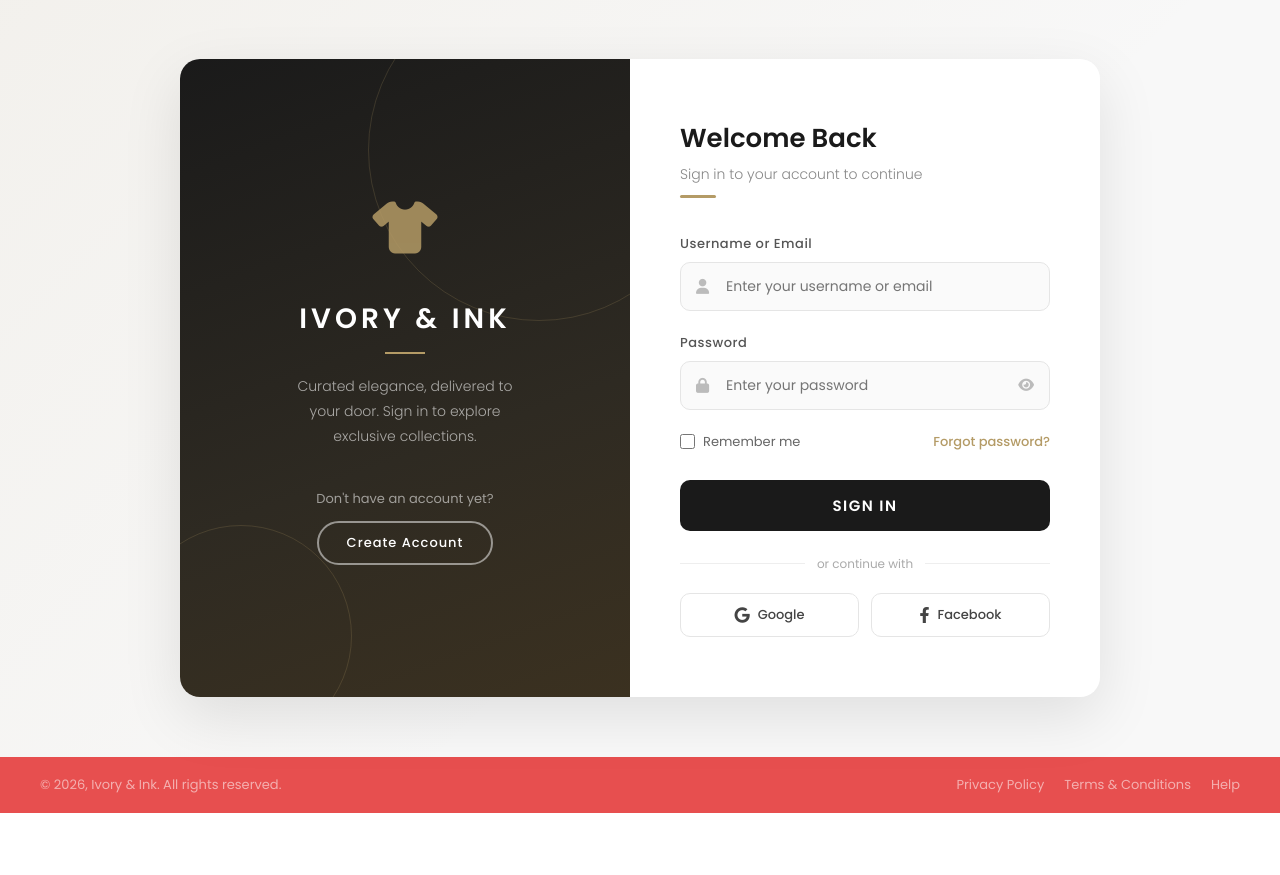
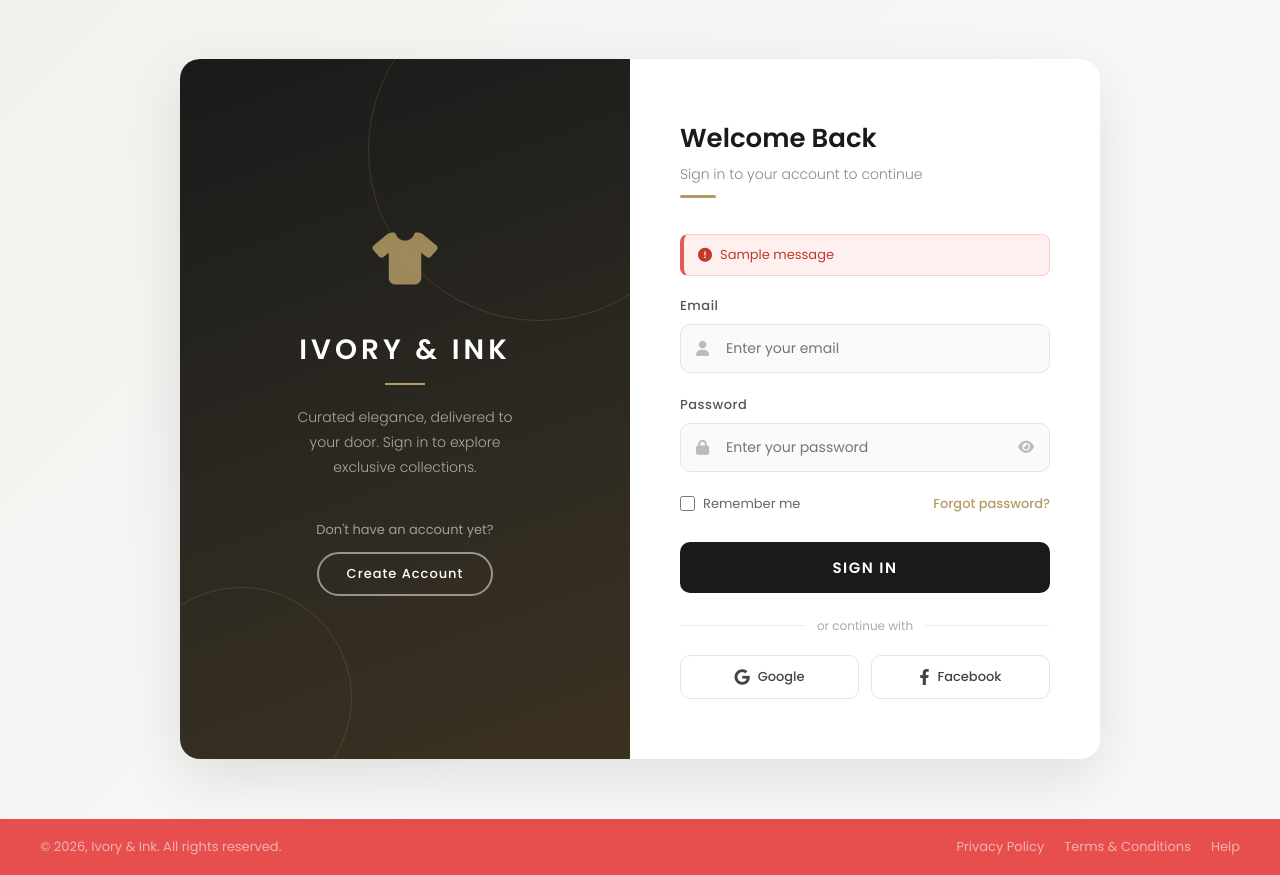
Before and after one commit to ananyast81/Ivory-And-Ink, a Flask app: page /login in a window 1280 px wide. Shown: the part 268-1143 px from the top of the page. Before the commit the page ends 1081 px from the top, so only its background shows below. Run offline with Flask 3, Linux system fonts and the light colour scheme; one stand-in notice (Sample message) is shown.

Commit message:
Updated login page

```diff
--- a/templates/login.html
+++ b/templates/login.html
@@ -58,8 +58,6 @@
             height: auto;
         }
 
-
-
         /* ── MAIN LOGIN AREA ── */
         main {
             flex: 1;
@@ -67,7 +65,6 @@
             align-items: center;
             justify-content: center;
             padding: 60px 20px;
-            /* subtle banner-like background */
             background:
                 linear-gradient(135deg, rgba(180,155,102,0.08) 0%, transparent 60%),
                 var(--light-bg);
@@ -98,7 +95,6 @@
             overflow: hidden;
         }
 
-        /* decorative rings */
         .login-panel-left::before,
         .login-panel-left::after {
             content: "";
@@ -219,6 +215,25 @@
             margin-top: 10px;
         }
 
+        /* FLASH MESSAGES */
+        .flash-message {
+            background: #fff0f0;
+            border: 1px solid #ffcccc;
+            border-left: 4px solid #e05c5c;
+            border-radius: 8px;
+            padding: 10px 14px;
+            font-size: 13px;
+            color: #c0392b;
+            margin-bottom: 20px;
+            display: flex;
+            align-items: center;
+            gap: 8px;
+        }
+
+        .flash-message i {
+            font-size: 14px;
+        }
+
         /* INPUT GROUPS */
         .input-group {
             margin-bottom: 22px;
@@ -253,6 +268,11 @@
             font-family: 'Poppins', sans-serif;
         }
 
+        .input-wrapper input:focus {
+            border-color: var(--gold);
+            background: var(--white);
+        }
+
         .input-wrapper i.fa-user,
         .input-wrapper i.fa-lock {
             position: absolute;
@@ -271,17 +291,6 @@
             font-size: 14px;
             transition: 0.3s;
             z-index: 1;
-        }
-
-        /* toggle password eye */
-        .toggle-pass {
-            order: 3;
-            position: absolute;
-            right: 16px;
-            color: #bbb;
-            cursor: pointer;
-            font-size: 14px;
-            transition: 0.3s;
         }
 
         .toggle-pass:hover {
@@ -482,8 +491,6 @@
         </div>
     </header>
 
-
-
     <!-- MAIN -->
     <main>
         <div class="login-wrapper">
@@ -510,11 +517,27 @@
                     <div class="gold-bar"></div>
                 </div>
 
-                <!-- USERNAME -->
+                <!-- FLASH MESSAGES -->
+                {% with messages = get_flashed_messages(with_categories=true) %}
+                    {% if messages %}
+                        {% for category, message in messages %}
+                            <div class="flash-message">
+                                <i class="fas fa-exclamation-circle"></i>
+                                {{ message }}
+                            </div>
+                        {% endfor %}
+                    {% endif %}
+                {% endwith %}
+
+                <!-- LOGIN FORM -->
+                <form method="POST" action="/login">
+
+                    <!-- EMAIL -->
                     <div class="input-group">
-                    <label for="username">Username or Email</label>
+                        <label for="email">Email</label>
                         <div class="input-wrapper">
-                        <input type="text" id="username" placeholder="Enter your username or email" autocomplete="username">
+                            <input type="email" id="email" name="email"
+                                   placeholder="Enter your email" autocomplete="email" required>
                             <i class="fas fa-user"></i>
                         </div>
                     </div>
@@ -523,7 +546,8 @@
                     <div class="input-group">
                         <label for="password">Password</label>
                         <div class="input-wrapper">
-                        <input type="password" id="password" placeholder="Enter your password" autocomplete="current-password">
+                            <input type="password" id="password" name="password"
+                                   placeholder="Enter your password" autocomplete="current-password" required>
                             <i class="fas fa-lock"></i>
                             <i class="fas fa-eye toggle-pass" id="togglePass" title="Show password"></i>
                         </div>
@@ -538,9 +562,11 @@
                     </div>
 
                     <!-- SUBMIT -->
-                <button class="btn-login" onclick="handleLogin()">
+                    <button type="submit" class="btn-login">
                         <span>SIGN IN</span>
                     </button>
+
+                </form>
 
                 <!-- OR DIVIDER -->
                 <div class="or-divider">
@@ -582,24 +608,6 @@
             togglePass.classList.toggle('fa-eye', !isHidden);
             togglePass.classList.toggle('fa-eye-slash', isHidden);
         });
-
-        // Basic login handler (placeholder)
-        function handleLogin() {
-            const username = document.getElementById('username').value.trim();
-            const password = document.getElementById('password').value.trim();
-
-            if (!username || !password) {
-                alert('Please enter both username and password.');
-                return;
-            }
-            // Submit to your backend here
-            alert(`Welcome back, ${username}! (Demo only — connect to your backend.)`);
-        }
-
-        // Allow Enter key to submit
-        document.addEventListener('keydown', (e) => {
-            if (e.key === 'Enter') handleLogin();
-        });
     </script>
 
 </body>
```
Lines whose indentation alone changed are shown as unchanged.
